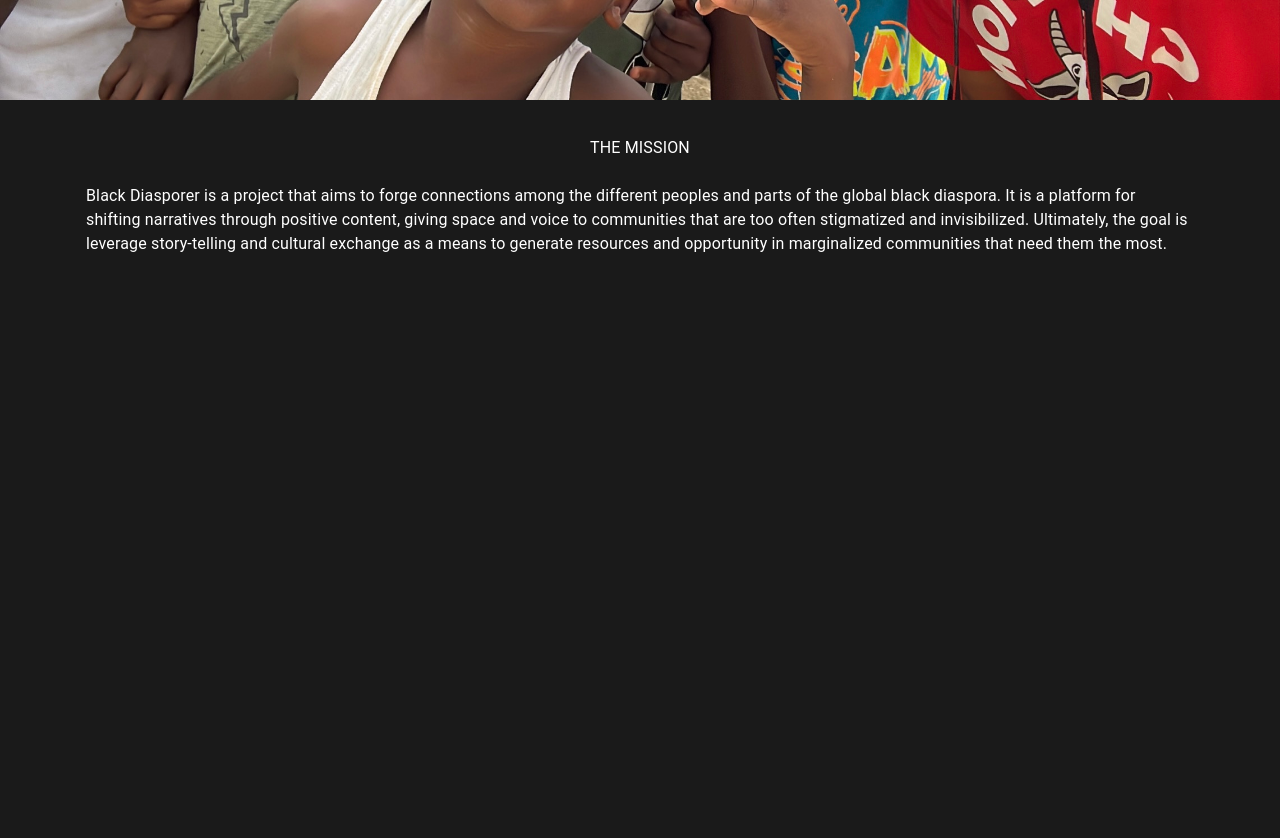
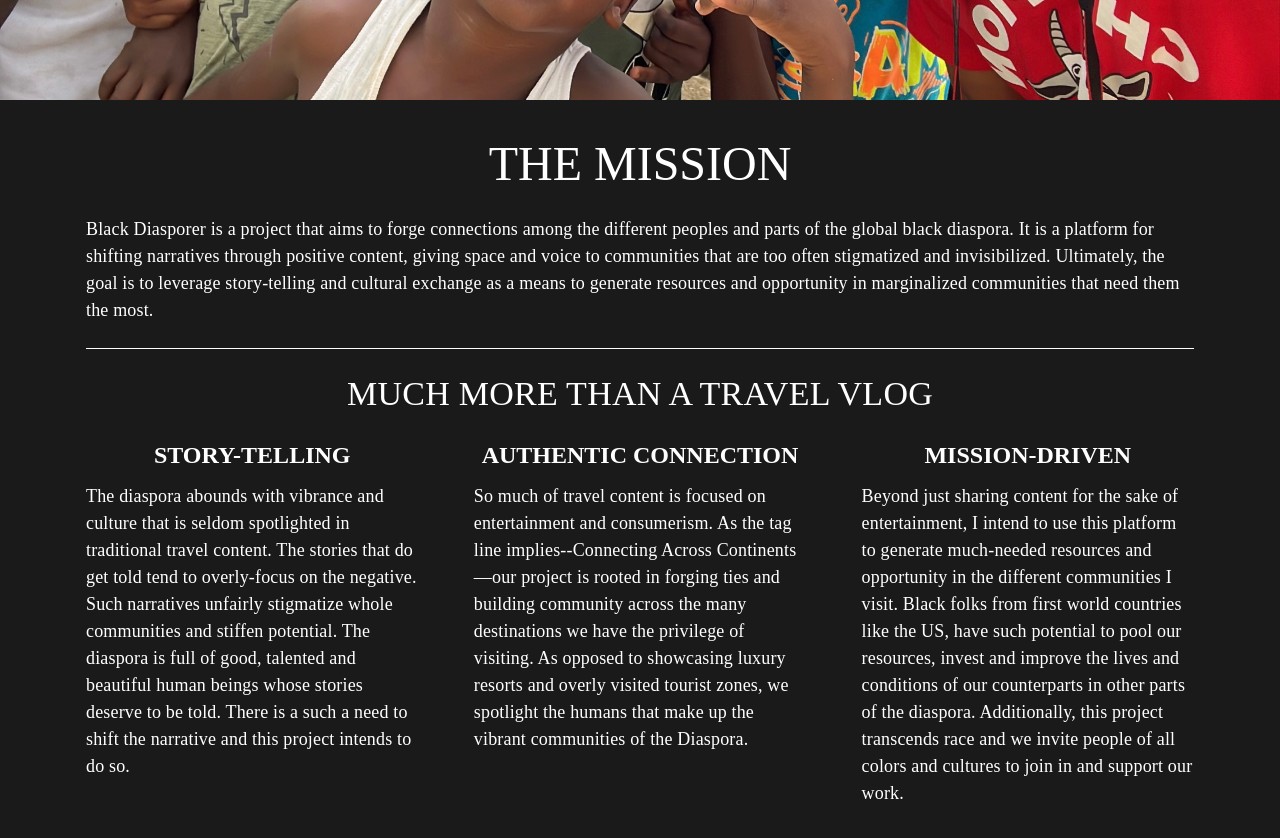
Before and after one commit to jevoncochran/black-diasporer, a Next.js app: page / in a window 1280 px wide. Shown: the part 700-1538 px from the top of the page. Built offline with nearby package versions, Linux system fonts and the light colour scheme.

Commit message:
mission pillars

```diff
--- a/app/(home)/mission-statement.tsx
+++ b/app/(home)/mission-statement.tsx
@@ -2,19 +2,74 @@
 import { Box, Typography } from "@mui/material";
 import React from "react";
 
+interface MissionPillar {
+  pillar: string;
+  description: string;
+}
+
+const missionPillars: MissionPillar[] = [
+  {
+    pillar: "Story-Telling",
+    description:
+      "The diaspora abounds with vibrance and culture that is seldom spotlighted in traditional travel content. The stories that do get told tend to overly-focus on the negative. Such narratives unfairly stigmatize whole communities and stiffen potential. The diaspora is full of good, talented and beautiful human beings whose stories deserve to be told. There is a such a need to shift the narrative and this project intends to do so.",
+  },
+  {
+    pillar: "Authentic Connection",
+    description:
+      "So much of travel content is focused on entertainment and consumerism. As the tag line implies--Connecting Across Continents—our project is rooted in forging ties and building community across the many destinations we have the privilege of visiting. As opposed to showcasing luxury resorts and overly visited tourist zones, we spotlight the humans that make up the vibrant communities of the Diaspora. ",
+  },
+  {
+    pillar: "Mission-Driven",
+    description:
+      "Beyond just sharing content for the sake of entertainment, I intend to use this platform to generate much-needed resources and opportunity in the different communities I visit. Black folks from first world countries like the US, have such potential to pool our resources, invest and improve the lives and conditions of our counterparts in other parts of the diaspora. Additionally, this project transcends race and we invite people of all colors and cultures to join in and support our work. ",
+  },
+];
+
 const MissionStatement = () => {
   return (
     <Box minHeight="100vh" bgcolor="#1a1a1a" padding={paddingDefault}>
-      <Typography align="center">THE MISSION</Typography>
-      <Typography mt="24px">
+      <Typography variant="h3" align="center">
+        THE MISSION
+      </Typography>
+      <Typography
+        variant="body1"
+        mt="24px"
+        borderBottom="1px solid #FFF"
+        paddingBottom="24px"
+      >
         Black Diasporer is a project that aims to forge connections among the
         different peoples and parts of the global black diaspora. It is a
         platform for shifting narratives through positive content, giving space
         and voice to communities that are too often stigmatized and
-        invisibilized. Ultimately, the goal is leverage story-telling and
+        invisibilized. Ultimately, the goal is to leverage story-telling and
         cultural exchange as a means to generate resources and opportunity in
         marginalized communities that need them the most.
       </Typography>
+      <Typography variant="h4" align="center" marginTop="24px">
+        MUCH MORE THAN A TRAVEL VLOG
+      </Typography>
+      <Box display="flex" justifyContent="space-between" padding="12px 0px">
+        {missionPillars.map((pillar) => (
+          <Box
+            key={pillar.pillar}
+            // border="1px dashed white"
+            width="30%"
+            padding="12px 0px"
+          >
+            <Typography
+              variant="h5"
+              align="center"
+              textTransform="uppercase"
+              fontWeight="bold"
+            >
+              {pillar.pillar}
+            </Typography>
+            <Box padding="12px 0px">
+              <Typography variant="body1">{pillar.description}</Typography>
+            </Box>
+          </Box>
+        ))}
+      </Box>
     </Box>
   );
 };
--- a/app/about/page.tsx
+++ b/app/about/page.tsx
@@ -9,7 +9,9 @@
       minHeight="calc(100vh - 100px)"
       padding={paddingDefault}
     >
-      <Typography textAlign="center">ABOUT</Typography>
+      <Typography variant="h3" textAlign="center">
+        ABOUT
+      </Typography>
       <Box position="relative" width="100%" height={500}>
         <Image
           fill
--- a/app/layout.tsx
+++ b/app/layout.tsx
@@ -1,11 +1,9 @@
 import "./globals.css";
 import type { Metadata } from "next";
-import { Inter } from "next/font/google";
 // Theme Registry component is used because createTheme from MUI can only be used in client components
 import ThemeRegistry from "./theme-registry";
 import Navbar from "@/components/navbar";
 
-const inter = Inter({ subsets: ["latin"] });
 
 export const metadata: Metadata = {
   title: "Create Next App",
--- a/app/theme-registry.tsx
+++ b/app/theme-registry.tsx
@@ -11,6 +11,10 @@
   typography: {
     allVariants: {
       color: "#fff",
+      fontFamily: "Merriweather",
+    },
+    body1: {
+      fontSize: "18px",
     },
   },
 });
--- a/constants.tsx
+++ b/constants.tsx
@@ -1 +1,3 @@
 export const paddingDefault = "36px 86px";
+
+export const testBorder = "1px dashed white";
```
